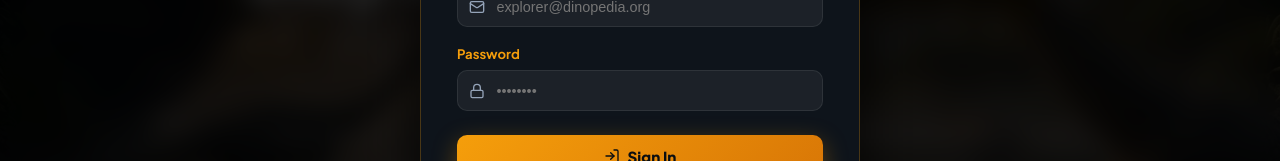
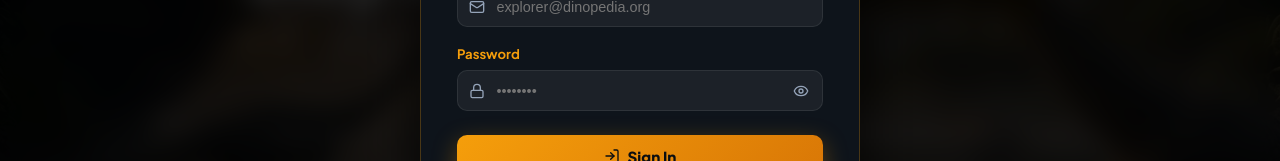
Before and after one commit to MinukaPanagoda/dinopedia, a React (Vite) app in the folder frontend/: page / in a window 1280 px wide. Both pictures are taken after a click on the button "Sign In". Shown: the part 370-531 px from the top of the page. Built offline with nearby package versions, Linux system fonts and the light colour scheme.

Commit message:
Add password visibility toggle and improve form UX in LoginModal

```diff
--- a/frontend/src/components/LoginModal.jsx
+++ b/frontend/src/components/LoginModal.jsx
@@ -1,5 +1,5 @@
 import React, { useState, useEffect } from 'react';
-import { X, User, Lock, Mail, LogIn, Sparkles, CheckCircle2, Shield } from 'lucide-react';
+import { X, User, Lock, Mail, LogIn, Sparkles, CheckCircle2, Shield, Eye, EyeOff } from 'lucide-react';
 import DinoSkull from './DinoSkull';
 
 export default function LoginModal({ isOpen, onClose, onLoginSuccess }) {
@@ -7,6 +7,7 @@
   const [email, setEmail] = useState('');
   const [password, setPassword] = useState('');
   const [name, setName] = useState('');
+  const [showPassword, setShowPassword] = useState(false);
   const [error, setError] = useState('');
   const [success, setSuccess] = useState('');
 
@@ -216,13 +217,13 @@
             <div style={{ position: 'relative' }}>
               <Lock size={16} style={{ position: 'absolute', left: '12px', top: '50%', transform: 'translateY(-50%)', color: 'var(--text-dim)' }} />
               <input
-                type="password"
+                type={showPassword ? 'text' : 'password'}
                 placeholder="••••••••"
                 value={password}
                 onChange={(e) => setPassword(e.target.value)}
                 style={{
                   width: '100%',
-                  padding: '0.7rem 0.85rem 0.7rem 2.4rem',
+                  padding: '0.7rem 2.6rem 0.7rem 2.4rem',
                   borderRadius: '10px',
                   background: 'rgba(255, 255, 255, 0.06)',
                   border: '1px solid var(--border-subtle)',
@@ -233,6 +234,27 @@
                 }}
                 required
               />
+              <button
+                type="button"
+                onClick={() => setShowPassword(!showPassword)}
+                aria-label={showPassword ? 'Hide password' : 'Show password'}
+                style={{
+                  position: 'absolute',
+                  right: '10px',
+                  top: '50%',
+                  transform: 'translateY(-50%)',
+                  background: 'none',
+                  border: 'none',
+                  color: 'var(--text-dim)',
+                  cursor: 'pointer',
+                  padding: '4px',
+                  display: 'flex',
+                  alignItems: 'center',
+                  justifyContent: 'center'
+                }}
+              >
+                {showPassword ? <EyeOff size={16} /> : <Eye size={16} />}
+              </button>
             </div>
           </div>
 
```
